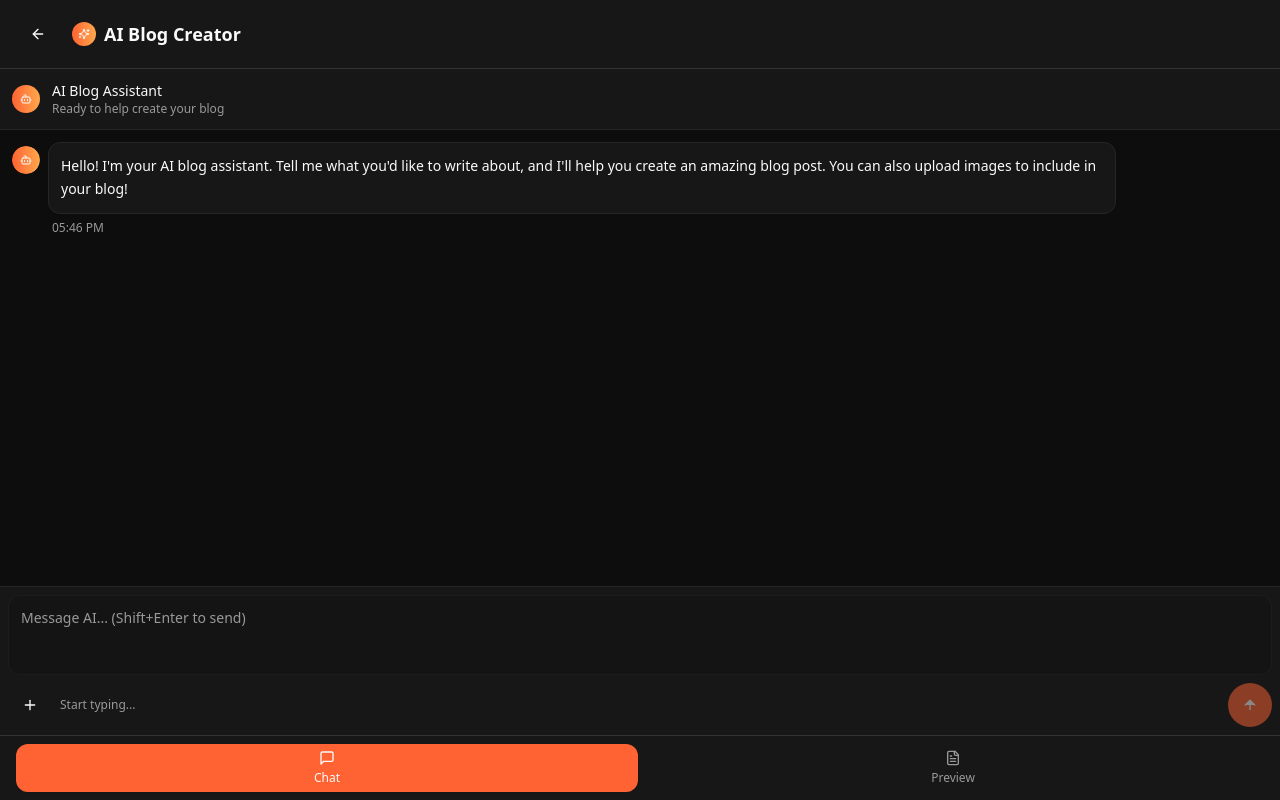
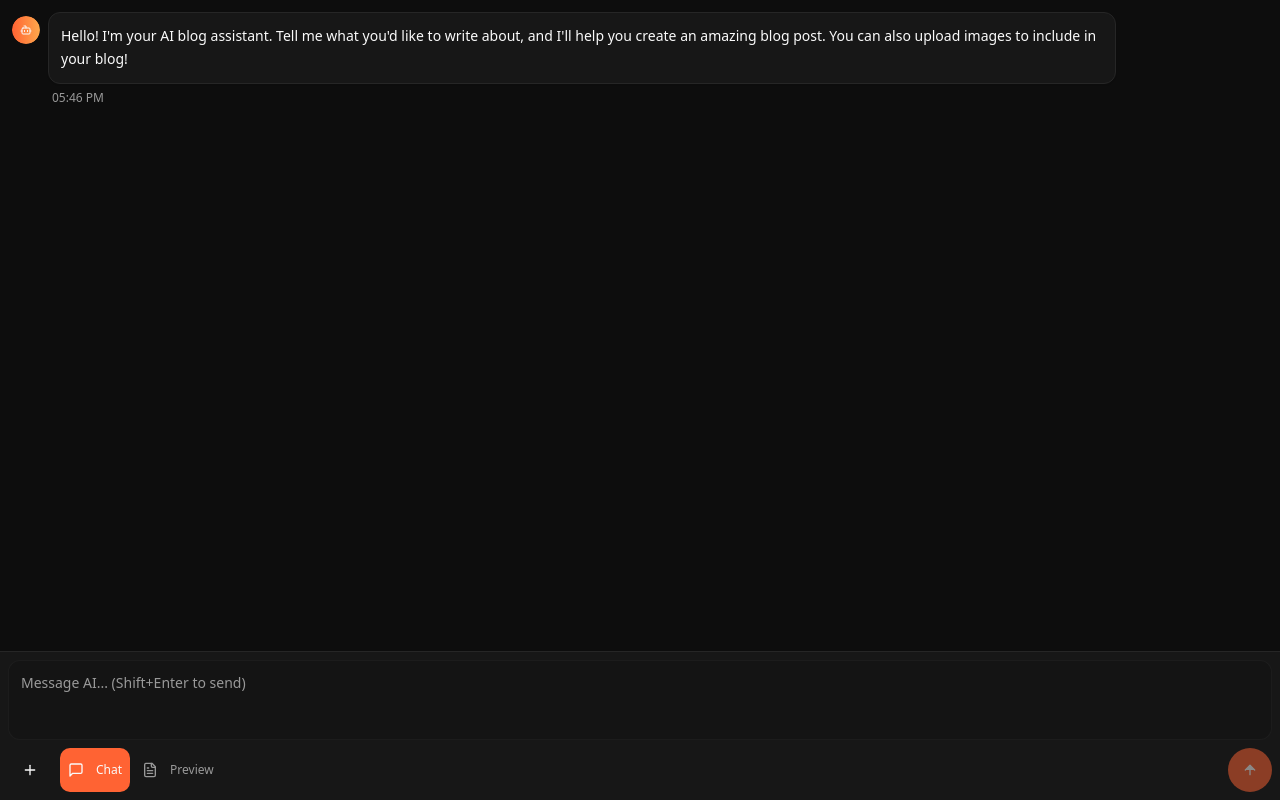
Before and after one commit to shreedharmalashetti/genius-inkwell, a React (Vite) app: page /create in a window 1280 px wide. Built offline with nearby package versions, Linux system fonts and the light colour scheme.

Commit message:
Refactor chat interface layout
Move chat and preview tabs to the input area. Remove the top header, consolidating the layout to two main rows: one for the input box and another for the tabs, image, and enter button.

```diff
--- a/src/components/ChatInterface.tsx
+++ b/src/components/ChatInterface.tsx
@@ -3,7 +3,7 @@ import { Button } from "@/components/ui/button";
 import { Textarea } from "@/components/ui/textarea";
 import { Card } from "@/components/ui/card";
 import { Avatar, AvatarFallback } from "@/components/ui/avatar";
-import { Send, Image as ImageIcon, Paperclip, Bot, User, ArrowUp, Plus } from "lucide-react";
+import { Send, Image as ImageIcon, Paperclip, Bot, User, ArrowUp, Plus, MessageSquare, FileText } from "lucide-react";
 import { cn } from "@/lib/utils";
 import { toast } from "@/hooks/use-toast";
 
@@ -17,9 +17,12 @@ interface Message {
 
 interface ChatInterfaceProps {
   onGenerateBlog: (messages: Message[]) => void;
+  activeTab: 'chat' | 'preview';
+  setActiveTab: (tab: 'chat' | 'preview') => void;
+  blogData: any;
 }
 
-export const ChatInterface = ({ onGenerateBlog }: ChatInterfaceProps) => {
+export const ChatInterface = ({ onGenerateBlog, activeTab, setActiveTab, blogData }: ChatInterfaceProps) => {
   const [messages, setMessages] = useState<Message[]>([
     {
       id: '1',
@@ -110,18 +113,6 @@ export const ChatInterface = ({ onGenerateBlog }: ChatInterfaceProps) => {
 
   return (
     <div className="flex flex-col h-full">
-      {/* Mobile-optimized Header */}
-      <div className="border-b border-chat-border bg-card p-3 flex-shrink-0">
-        <div className="flex items-center gap-3">
-          <div className="w-7 h-7 rounded-full bg-gradient-to-r from-primary to-primary-glow flex items-center justify-center">
-            <Bot className="w-3 h-3 text-primary-foreground" />
-          </div>
-          <div>
-            <h2 className="font-medium text-foreground text-sm">AI Blog Assistant</h2>
-            <p className="text-xs text-muted-foreground">Ready to help create your blog</p>
-          </div>
-        </div>
-      </div>
 
       {/* Messages with mobile-optimized scrolling */}
       <div className="flex-1 overflow-y-auto p-3 space-y-3 bg-chat-background mobile-scroll">
@@ -259,10 +250,41 @@ export const ChatInterface = ({ onGenerateBlog }: ChatInterfaceProps) => {
               </div>
             )}
 
-            {/* Chat preview */}
-            <span className="text-xs text-muted-foreground">
-              {inputValue.length > 0 ? `${inputValue.length} chars` : 'Start typing...'}
-            </span>
+            {/* Tab buttons */}
+            <div className="flex gap-1">
+              <Button
+                variant={activeTab === 'chat' ? 'default' : 'ghost'}
+                size="sm"
+                onClick={() => setActiveTab('chat')}
+                className={cn(
+                  "h-7 px-2 text-xs rounded-md",
+                  activeTab === 'chat'
+                    ? "bg-primary text-primary-foreground"
+                    : "text-muted-foreground hover:text-foreground"
+                )}
+              >
+                <MessageSquare className="w-3 h-3 mr-1" />
+                Chat
+              </Button>
+
+              <Button
+                variant={activeTab === 'preview' ? 'default' : 'ghost'}
+                size="sm"
+                onClick={() => setActiveTab('preview')}
+                className={cn(
+                  "h-7 px-2 text-xs rounded-md relative",
+                  activeTab === 'preview'
+                    ? "bg-primary text-primary-foreground"
+                    : "text-muted-foreground hover:text-foreground"
+                )}
+              >
+                <FileText className="w-3 h-3 mr-1" />
+                Preview
+                {blogData && (
+                  <div className="absolute -top-1 -right-1 w-2 h-2 bg-success rounded-full"></div>
+                )}
+              </Button>
+            </div>
           </div>
 
           {/* Send button */}
--- a/src/pages/BlogCreator.tsx
+++ b/src/pages/BlogCreator.tsx
@@ -108,79 +108,21 @@ The key is to view AI not as a replacement for human creativity, but as a powerf
 
   return (
     <div className="h-screen bg-background flex flex-col overflow-hidden">
-      {/* Mobile Header */}
-      <header className="border-b border-border bg-card px-4 py-3 flex-shrink-0">
-        <div className="flex items-center justify-between">
-          <div className="flex items-center gap-3">
-            <Link to="/">
-              <Button variant="ghost" size="sm" className="h-8 w-8 p-0">
-                <ArrowLeft className="w-4 h-4" />
-              </Button>
-            </Link>
-            <div className="flex items-center gap-2">
-              <div className="w-6 h-6 rounded-full bg-gradient-to-r from-primary to-primary-glow flex items-center justify-center">
-                <Sparkles className="w-3 h-3 text-primary-foreground" />
-              </div>
-              <div>
-                <h1 className="text-lg font-semibold text-foreground">AI Blog Creator</h1>
-              </div>
-            </div>
-          </div>
-
-          {blogData && (
-            <Badge variant="secondary" className="text-xs">
-              Generated
-            </Badge>
-          )}
-        </div>
-      </header>
 
       {/* Main Content Area */}
       <div className="flex-1 overflow-hidden">
         {activeTab === 'chat' ? (
-          <ChatInterface onGenerateBlog={handleGenerateBlog} />
+          <ChatInterface
+            onGenerateBlog={handleGenerateBlog}
+            activeTab={activeTab}
+            setActiveTab={setActiveTab}
+            blogData={blogData}
+          />
         ) : (
           <BlogPreview blogData={blogData} isGenerating={isGenerating} />
         )}
       </div>
 
-      {/* Bottom Navigation Tabs */}
-      <div className="border-t border-border bg-card px-4 py-2 flex-shrink-0">
-        <div className="flex gap-1">
-          <Button
-            variant={activeTab === 'chat' ? 'default' : 'ghost'}
-            size="sm"
-            onClick={() => setActiveTab('chat')}
-            className={cn(
-              "flex-1 h-12 flex flex-col gap-1 rounded-xl",
-              activeTab === 'chat'
-                ? "bg-primary text-primary-foreground shadow-sm"
-                : "text-muted-foreground hover:text-foreground"
-            )}
-          >
-            <MessageSquare className="w-5 h-5" />
-            <span className="text-xs font-medium">Chat</span>
-          </Button>
-
-          <Button
-            variant={activeTab === 'preview' ? 'default' : 'ghost'}
-            size="sm"
-            onClick={() => setActiveTab('preview')}
-            className={cn(
-              "flex-1 h-12 flex flex-col gap-1 rounded-xl relative",
-              activeTab === 'preview'
-                ? "bg-primary text-primary-foreground shadow-sm"
-                : "text-muted-foreground hover:text-foreground"
-            )}
-          >
-            <FileText className="w-5 h-5" />
-            <span className="text-xs font-medium">Preview</span>
-            {blogData && (
-              <div className="absolute -top-1 -right-1 w-2 h-2 bg-success rounded-full"></div>
-            )}
-          </Button>
-        </div>
-      </div>
     </div>
   );
 };
```
